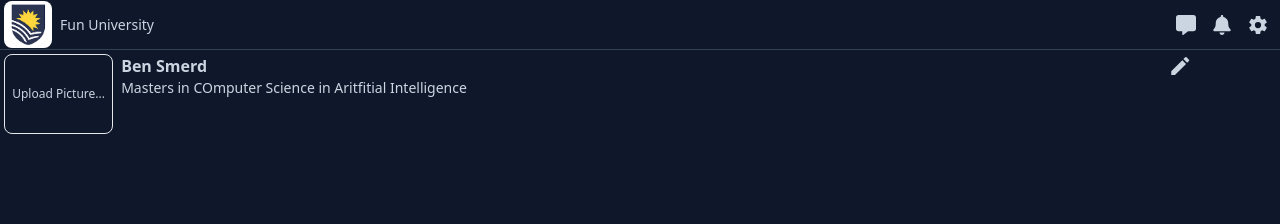
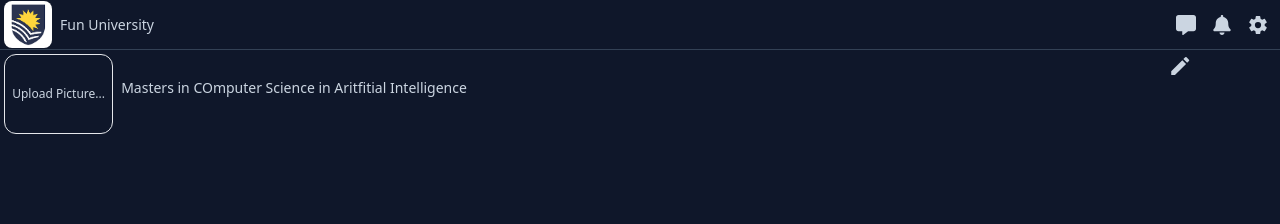
Before and after one commit to TheBigBookMan/UniMate-client, a React (Vite) app: page /profile in a window 1280 px wide. Shown: the top 224 px of the page. Built offline with nearby package versions, Linux system fonts and the light colour scheme; no server answers.

Commit message:
add in profile picture image from User information in Bio

```diff
--- a/src/components/features/Profile/Bio.tsx
+++ b/src/components/features/Profile/Bio.tsx
@@ -7,17 +7,23 @@ interface BioInterface {
 const Bio = ({ bioInfo }: BioInterface) => {
     return (
         <div className="flex gap-2 w-full h-[120px] ">
-            {/* <img src={Me} className="h-full rounded-xl" /> */}
+            {bioInfo.ProfilePic === "" ? (
+                <div className="h-[80px] w-[120px] border rounded-xl flex justify-center items-center hover:bg-slate-700 cursor-pointer transition">
+                    <p className="text-xs text-slate-300 text-center">
+                        Upload Picture...
+                    </p>
+                </div>
+            ) : (
+                <img
+                    src={bioInfo.ProfilePic}
+                    className="h-[80px] w-[120px] rounded-xl"
+                />
+            )}
 
-            <div className="h-[80px] w-[120px] border rounded-lg flex justify-center items-center hover:bg-slate-700 cursor-pointer transition">
-                <p className="text-xs text-slate-300 text-center">
-                    Upload Picture...
-                </p>
-            </div>
             <div className="flex flex-col w-full">
                 <div className="flex justify-between">
                     <p className="font-bold text-slate-300 max-h-[60px] overflow-y-auto  w-5/6">
-                        Ben Smerd
+                        {bioInfo.FirstName} {bioInfo.LastName}
                     </p>
                     <MdEdit className="text-2xl text-slate-300 w-1/6" />
                 </div>
```
